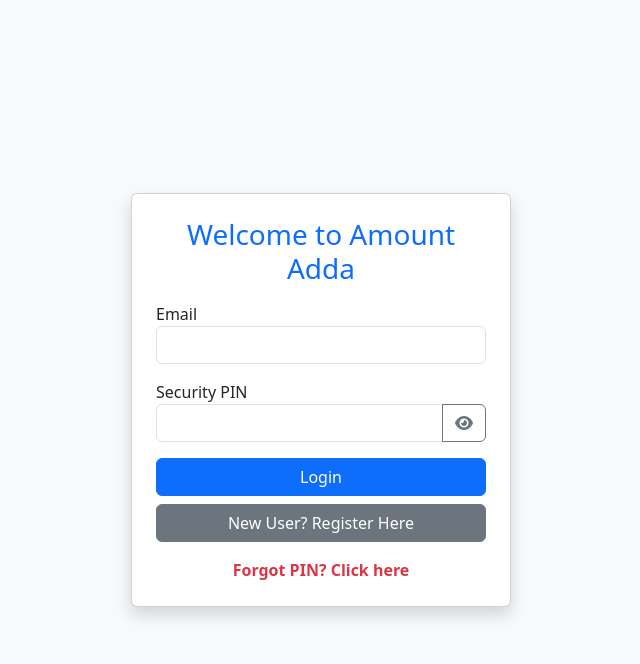
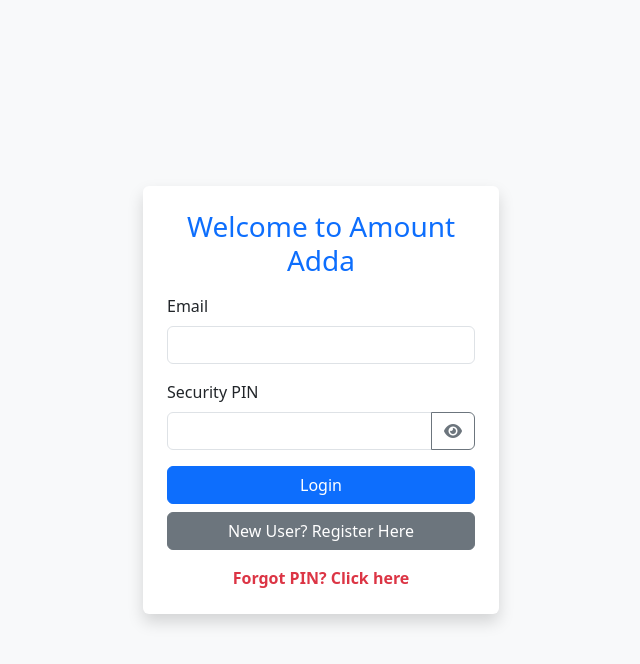
Before and after one commit to RohithSriSai143/shop-ledger, a Flask app: page /login in a window 1280 px wide. Shown: the top 664 px of the page, without its empty margins (319-959 px from the left). Run offline with Flask 3, Linux system fonts and the light colour scheme.

Commit message:
Update login.html

```diff
--- a/templates/login.html
+++ b/templates/login.html
@@ -2,12 +2,16 @@
 <html lang="en">
 <head>
     <meta charset="UTF-8">
+    <meta name="viewport" content="width=device-width, initial-scale=1.0">
     <title>Amount Adda - Login</title>
     <link href="https://cdn.jsdelivr.net/npm/bootstrap@5.3.0/dist/css/bootstrap.min.css" rel="stylesheet">
     <link rel="stylesheet" href="https://cdnjs.cloudflare.com/ajax/libs/font-awesome/6.0.0/css/all.min.css">
 </head>
 <body class="bg-light d-flex justify-content-center align-items-center vh-100">
-    <div class="card p-4 shadow" style="width: 380px;">
+    <div class="container">
+        <div class="row justify-content-center">
+            <div class="col-12 col-md-6 col-lg-4">
+                <div class="card p-4 shadow border-0">
                     <h3 class="text-center text-primary mb-3">Welcome to Amount Adda</h3>
 
                     {% if error %}
@@ -16,14 +20,13 @@
 
                     <form method="POST">
                         <div class="mb-3">
-                <label>Email</label>
+                            <label class="form-label">Email</label>
                             <input type="email" name="email" class="form-control" required>
                         </div>
 
                         <div class="mb-3">
-                <label>Security PIN</label>
+                            <label class="form-label">Security PIN</label>
                             <div class="input-group">
-                    <!-- Name changed from 'pin' to 'password' to match app.py -->
                                 <input type="password" name="password" id="pinBox" class="form-control" required>
                                 <button type="button" class="btn btn-outline-secondary" onclick="togglePin()">
                                     <i class="fas fa-eye" id="eyeIcon"></i>
@@ -32,11 +35,14 @@
                         </div>
 
                         <button type="submit" class="btn btn-primary w-100 mb-2">Login</button>
-            <a href="/register" class="btn btn-secondary w-100 text-center">New User? Register Here</a>
+                        <a href="/register" class="btn btn-secondary w-100 text-center text-decoration-none">New User? Register Here</a>
                     </form>
 
                     <div class="text-center mt-3">
                         <a href="/forgot_pin" class="text-decoration-none text-danger fw-bold">Forgot PIN? Click here</a>
+                    </div>
+                </div>
+            </div>
         </div>
     </div>
 
```
Lines whose indentation alone changed are shown as unchanged.
